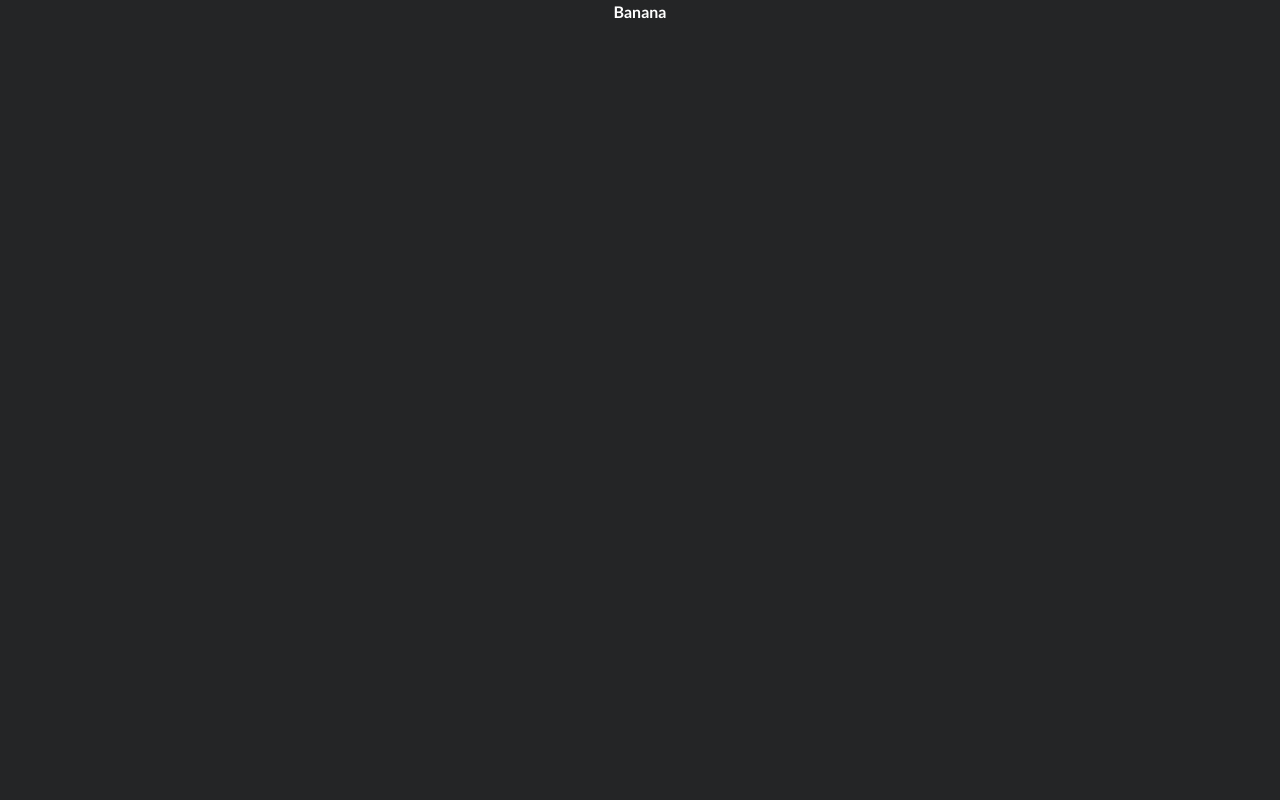
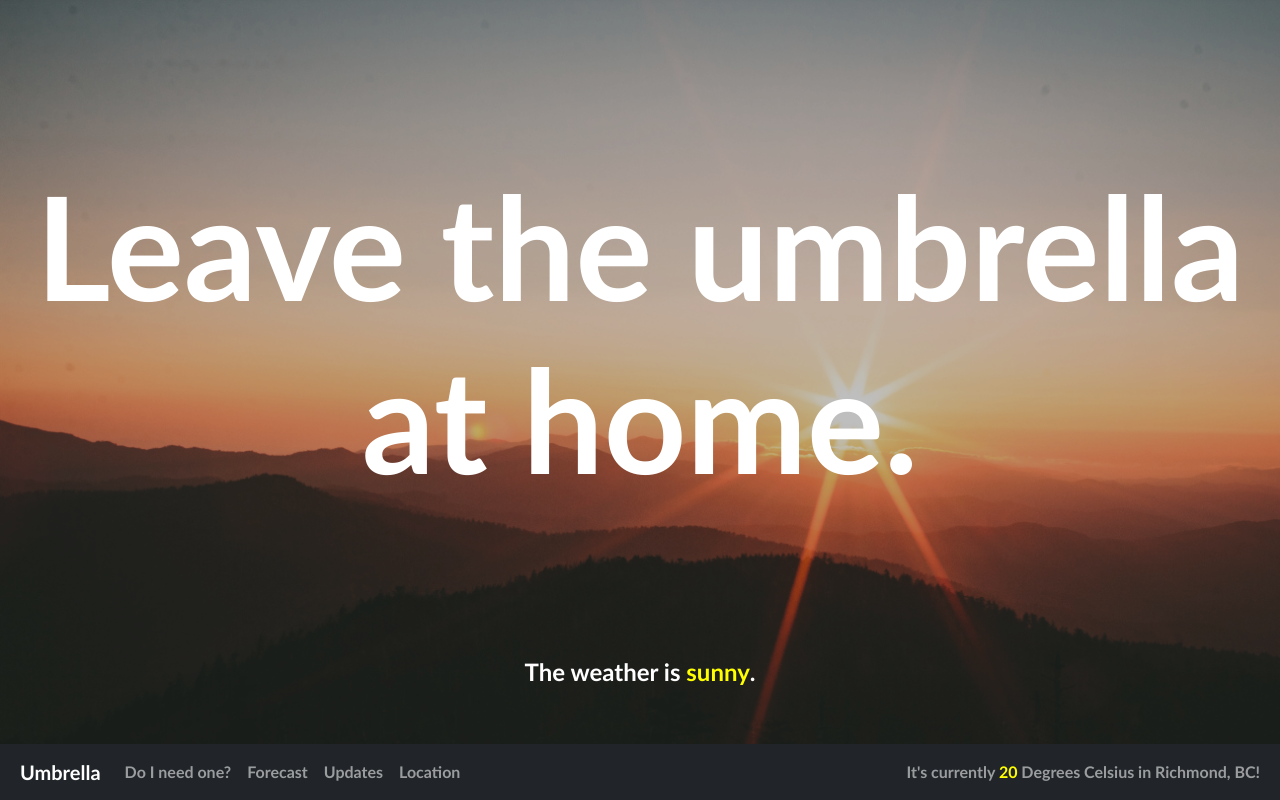
Before and after one commit to pnotato/Umbrella, a Flask app: page / in a window 1280 px wide. Before the commit the page is almost empty. Run offline with Flask 3, Linux system fonts and the light colour scheme.

Commit message:
new changes

```diff
--- a/app.py
+++ b/app.py
@@ -1,6 +1,19 @@
 from flask import Flask, redirect, render_template, request
+from flask_session import Session
 
 app = Flask(__name__)
+
+app.config["SESSION_PERMANENT"] = False
+app.config["SESSION_TYPE"] = "filesystem"
+Session(app)
+
+@app.after_request
+def after_request(response):
+    """Ensure responses aren't cached"""
+    response.headers["Cache-Control"] = "no-cache, no-store, must-revalidate"
+    response.headers["Expires"] = 0
+    response.headers["Pragma"] = "no-cache"
+    return response
 
 @app.route("/")
 def index():
--- a/static/styles.css
+++ b/static/styles.css
@@ -1,4 +1,4 @@
-
+/* For dark filter: https://coder-coder.com/background-image-opacity/ */
 body {
     font-size: 1rem;
     font-family: "Trebuchet MS";
@@ -6,12 +6,44 @@ body {
     color: white;
     font-weight: bold;
     background-color: #242526;
+
 }
 
-.aligned-text{
+.background-image {
+
+    background-image: url("/static/sunny.jpg");
+    background-size: cover;
+
+    background-repeat: no-repeat;
+    height: 100vh;
+
+}
+
+.background-image::before {
+    content: "";
     position: absolute;
-    top: 15%;
-    left: 50%;
-    transform: translateX(-50%);
-    text-align: center;
+    top: 0px;
+    right: 0px;
+    bottom: 0px;
+    left: 0px;
+    background-color: rgba(0,0,0,0.25);
 }
+
+h1 {
+    position: relative;
+    margin-left: 10px;
+    margin-right: 10px;
+    top: 20vh;
+    font-weight: 900;
+    font-size: 18vh;
+    color: white;
+}
+
+.temperature {
+    margin: 10px;
+    position: absolute;
+    bottom: 100px;
+    left: 15%;
+    right: 15%;
+    font-size: 3vh;
+}
--- a/templates/index.html
+++ b/templates/index.html
@@ -1,15 +1,7 @@
-<!DOCTYPE html>
+{% extends "layout.html" %}
 
-<html lang="en">
-    <head>
-        <link href="https://cdn.jsdelivr.net/npm/bootstrap@5.2.3/dist/css/bootstrap.min.css" rel="stylesheet" integrity="sha384-rbsA2VBKQhggwzxH7pPCaAqO46MgnOM80zW1RWuH61DGLwZJEdK2Kadq2F9CUG65" crossorigin="anonymous">
-        <script src="https://cdn.jsdelivr.net/npm/bootstrap@5.2.3/dist/js/bootstrap.bundle.min.js" integrity="sha384-kenU1KFdBIe4zVF0s0G1M5b4hcpxyD9F7jL+jjXkk+Q2h455rYXK/7HAuoJl+0I4" crossorigin="anonymous"></script>
-        <link href="/static/styles.css" rel="stylesheet">
-        <title>Umbrella // Home</title>
-    </head>
-    <body>
-        <p>
-            Banana
-        </p>
-    </body>
-</html>
+{% block main %}
+<h1>Leave the umbrella at home.</h1>
+
+<div class="temperature">The weather is <div style="color: yellow; display: inline;">sunny</div>.</div>
+{% endblock %}
--- a/templates/layout.html
+++ b/templates/layout.html
@@ -0,0 +1,43 @@
+<!DOCTYPE html>
+
+<html lang="en">
+    <head>
+        <meta charset="UTF-8">
+        <meta name="viewpoint" content="width=device-width, initial-scale=1.0">
+        <link href="https://cdn.jsdelivr.net/npm/bootstrap@5.2.3/dist/css/bootstrap.min.css" rel="stylesheet" integrity="sha384-rbsA2VBKQhggwzxH7pPCaAqO46MgnOM80zW1RWuH61DGLwZJEdK2Kadq2F9CUG65" crossorigin="anonymous">
+        <script src="https://cdn.jsdelivr.net/npm/bootstrap@5.2.3/dist/js/bootstrap.bundle.min.js" integrity="sha384-kenU1KFdBIe4zVF0s0G1M5b4hcpxyD9F7jL+jjXkk+Q2h455rYXK/7HAuoJl+0I4" crossorigin="anonymous"></script>
+        <link href="/static/styles.css" rel="stylesheet">
+        <title>Umbrella // Home</title>
+    </head>
+    <body>
+      <div class="background-image">
+        {% block main %}{% endblock %}
+      </div>
+    </body>
+    <nav class="navbar fixed-bottom navbar-expand-sm navbar-dark bg-dark">
+        <a class="navbar-brand" style="margin-left: 20px; color:white;">Umbrella</a>
+        </button>
+        <div class="collapse navbar-collapse" id="navbarCollapse">
+          <ul class="navbar-nav mr-auto">
+            <li class="nav-item active">
+              <a class="nav-link" href="#">Do I need one?</a>
+            </li>
+            <li class="nav-item">
+              <a class="nav-link" href="#">Forecast</a>
+            </li>
+            <li class="nav-item">
+                <a class="nav-link" href="#">Updates</a>
+              </li>
+              <li class="nav-item">
+                <a class="nav-link" href="#">Location</a>
+              </li>
+              </div>
+            </li>
+          </ul>
+        </div>
+        <span class="navbar-text" style="margin-right: 20px;">
+            It's currently <div style="color: yellow; display: inline;">20</div> Degrees Celsius in Richmond, BC!
+        </span>
+
+      </nav>
+</html>
--- /dev/null
+++ b/templates/updates.html
@@ -0,0 +1,5 @@
+{% extends "layout.html" %}
+
+{% block main %}
+<h1>You <div style="color: #ff4d4d; display: inline;">Need</div> an Umbrella.</h1>
+{% endblock %}
```
Also changed, not shown: templates/templocation.html (deleted, +0 -16 lines), helpers.py (renamed from templates/helpers.py), static/cloudy.jpg (added), static/favicon.ico (added), static/rainy.jpg (added), static/snowy.jpg (added), static/sunny.jpg (added), templates/edit.html (deleted), templates/forecast.html (added), templates/location.html (added), templates/search.html (deleted), 2 other files.
